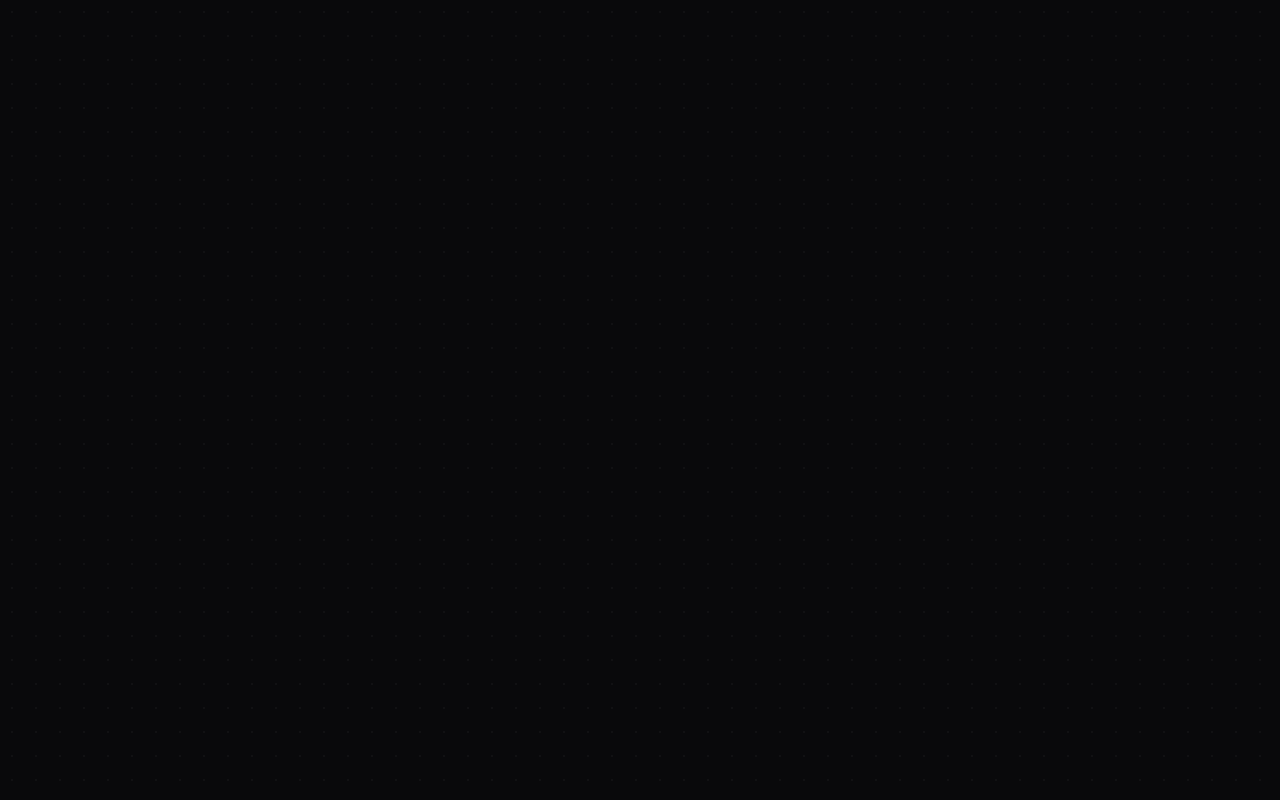
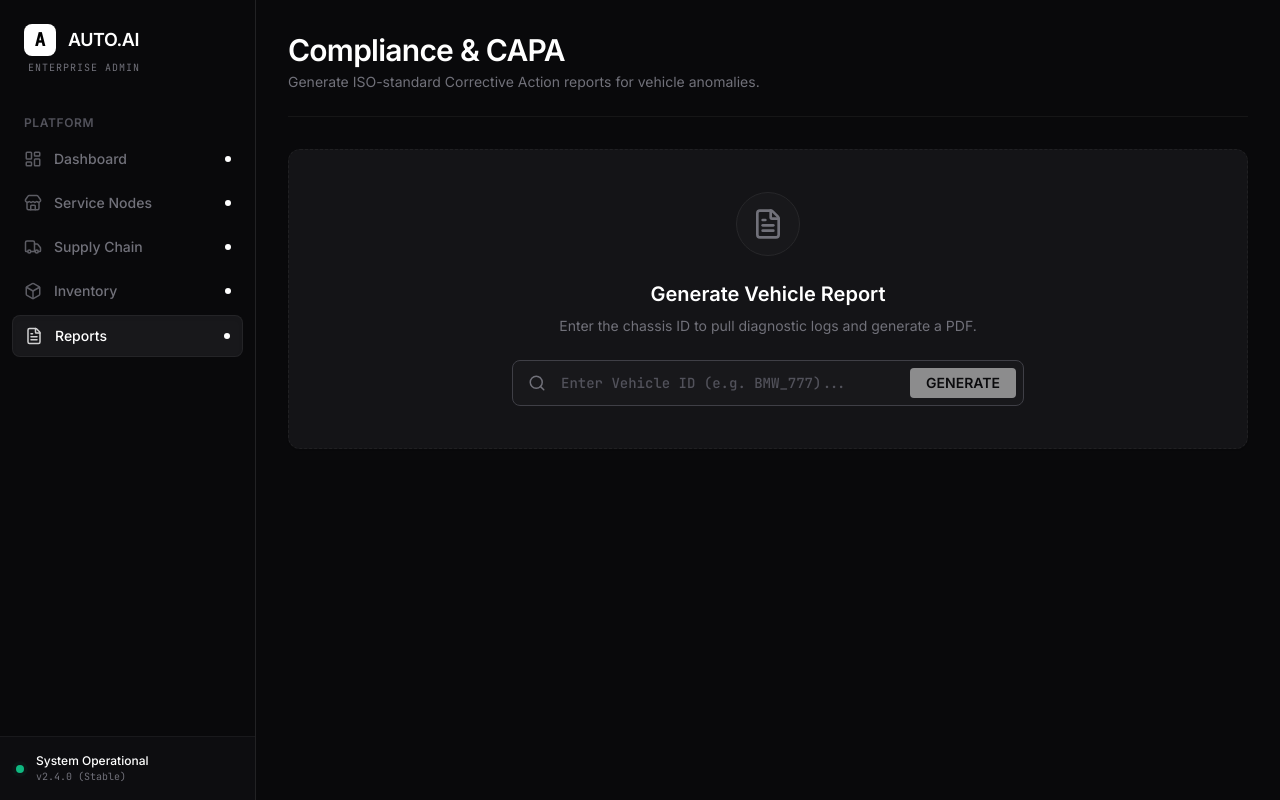
Before and after one commit to PARTHSHARMA4010/Admin-Frontend-EY, a React (Vite) app: page /reports in a window 1280 px wide. Before the commit this address had no page. Built offline with nearby package versions, Linux system fonts and the light colour scheme.

Commit message:
capa added

```diff
--- a/src/App.tsx
+++ b/src/App.tsx
@@ -4,13 +4,14 @@ import Overview from './pages/Overview'; // <--- Import the new Visual Page
 import ServiceCenters from './pages/ServiceCenters';
 import SupplyChain from './pages/SupplyChain';
 import Inventory from './pages/Inventory';
-
+import Reports from './pages/Reports';
 function App() {
   return (
     <BrowserRouter>
       <Routes>
         <Route path="/" element={<Layout />}>
           <Route index element={<Overview />} /> {/* <--- USE OVERVIEW HERE */}
+          <Route path="reports" element={<Reports />} /> {/* ✅ NEW ROUTE */}
           <Route path="centers" element={<ServiceCenters />} />
           <Route path="supply" element={<SupplyChain />} />
           <Route path="inventory" element={<Inventory />} />
--- a/src/components/Sidebar.tsx
+++ b/src/components/Sidebar.tsx
@@ -1,13 +1,16 @@
-import { LayoutDashboard, Store, Truck, Box} from 'lucide-react';
+import { LayoutDashboard, Store, Truck, Box, FileText} from 'lucide-react';
 import { NavLink } from 'react-router-dom';
 import clsx from 'clsx';
 
 const Sidebar = () => {
+
+// ... inside component ...
 const links = [
   { name: 'Dashboard', icon: LayoutDashboard, path: '/' },
   { name: 'Service Nodes', icon: Store, path: '/centers' },
   { name: 'Supply Chain', icon: Truck, path: '/supply' },
   { name: 'Inventory', icon: Box, path: '/inventory' },
+  { name: 'Reports', icon: FileText, path: '/reports' }, // ✅ NEW LINK
 ];
 
   return (
--- /dev/null
+++ b/src/pages/Reports.tsx
@@ -0,0 +1,149 @@
+import { useState } from 'react';
+import { FileText, Search, Download, ShieldCheck, AlertTriangle, CheckCircle2 } from 'lucide-react';
+
+const Reports = () => {
+  const [vehicleId, setVehicleId] = useState('');
+  const [loading, setLoading] = useState(false);
+  const [reportReady, setReportReady] = useState(false);
+
+  const handleSearch = (e: React.FormEvent) => {
+    e.preventDefault();
+    if (!vehicleId) return;
+    setLoading(true);
+
+    // Simulate "Generating" process
+    setTimeout(() => {
+      setLoading(false);
+      setReportReady(true);
+    }, 1500);
+  };
+
+  const downloadReport = () => {
+    // TRIGGER THE ACTUAL API DOWNLOAD
+    const url = `https://ey-model-prediction.onrender.com/capa/${vehicleId}`;
+    window.open(url, '_blank');
+  };
+
+  return (
+    <div className="max-w-5xl mx-auto space-y-8 animate-in fade-in duration-500">
+
+      {/* Header */}
+      <div className="flex justify-between items-end border-b border-white/5 pb-6">
+        <div>
+          <h1 className="text-3xl font-bold text-white tracking-tight">Compliance & CAPA</h1>
+          <p className="text-zinc-500 text-sm mt-1">Generate ISO-standard Corrective Action reports for vehicle anomalies.</p>
+        </div>
+      </div>
+
+      {/* Search Section */}
+      <div className="obsidian-card p-8 flex flex-col items-center justify-center min-h-[300px] border-dashed border-2 border-zinc-800 bg-zinc-950/50">
+
+        {!reportReady ? (
+          <div className="w-full max-w-lg text-center space-y-6">
+            <div className="w-16 h-16 bg-zinc-900 rounded-full flex items-center justify-center mx-auto border border-zinc-800 text-zinc-500">
+               <FileText size={32} />
+            </div>
+
+            <div className="space-y-2">
+               <h3 className="text-xl font-semibold text-white">Generate Vehicle Report</h3>
+               <p className="text-zinc-500 text-sm">Enter the chassis ID to pull diagnostic logs and generate a PDF.</p>
+            </div>
+
+            <form onSubmit={handleSearch} className="relative">
+              <Search className="absolute left-4 top-3.5 text-zinc-500" size={18} />
+              <input
+                value={vehicleId}
+                onChange={(e) => setVehicleId(e.target.value)}
+                placeholder="Enter Vehicle ID (e.g. BMW_777)..."
+                className="w-full pl-12 pr-4 py-3 bg-zinc-900 border border-zinc-700 rounded-lg text-white placeholder-zinc-600 focus:border-emerald-500 focus:ring-1 focus:ring-emerald-500 transition-all font-mono"
+              />
+              <button
+                type="submit"
+                disabled={loading || !vehicleId}
+                className="absolute right-2 top-2 bottom-2 px-4 bg-white text-black font-bold rounded hover:bg-zinc-200 transition-colors disabled:opacity-50 text-sm"
+              >
+                {loading ? 'GENERATING...' : 'GENERATE'}
+              </button>
+            </form>
+          </div>
+        ) : (
+          <div className="w-full max-w-2xl animate-in slide-in-from-bottom-4 duration-500">
+            {/* Success Card */}
+            <div className="bg-zinc-900 border border-emerald-500/30 rounded-xl overflow-hidden shadow-2xl shadow-emerald-900/10">
+
+              {/* Header */}
+              <div className="bg-emerald-950/30 p-4 border-b border-emerald-500/20 flex justify-between items-center">
+                 <div className="flex items-center gap-3">
+                   <div className="p-2 bg-emerald-500/20 rounded text-emerald-500">
+                     <CheckCircle2 size={20} />
+                   </div>
+                   <div>
+                     <h3 className="text-white font-bold text-sm">CAPA Report Generated</h3>
+                     <p className="text-emerald-500 text-xs font-mono uppercase tracking-wider">Ready for Download</p>
+                   </div>
+                 </div>
+                 <div className="text-right">
+                    <div className="text-zinc-500 text-[10px] uppercase font-bold">Reference ID</div>
+                    <div className="text-white font-mono text-xs">REF-{Math.floor(Math.random() * 100000)}</div>
+                 </div>
+              </div>
+
+              {/* Content / Hardcoded Details */}
+              <div className="p-6 grid grid-cols-2 gap-6">
+                 <div>
+                    <h4 className="text-xs text-zinc-500 uppercase font-bold mb-3">Target Asset</h4>
+                    <div className="bg-zinc-950 p-3 rounded border border-white/5 space-y-2">
+                       <div className="flex justify-between text-sm">
+                          <span className="text-zinc-400">Vehicle ID</span>
+                          <span className="text-white font-mono">{vehicleId}</span>
+                       </div>
+                       <div className="flex justify-between text-sm">
+                          <span className="text-zinc-400">Model Year</span>
+                          <span className="text-white font-mono">2024</span>
+                       </div>
+                       <div className="flex justify-between text-sm">
+                          <span className="text-zinc-400">Mileage</span>
+                          <span className="text-white font-mono">12,405 KM</span>
+                       </div>
+                    </div>
+                 </div>
+
+                 <div>
+                    <h4 className="text-xs text-zinc-500 uppercase font-bold mb-3">Compliance Checks</h4>
+                    <div className="space-y-2">
+                       <div className="flex items-center gap-2 text-xs text-zinc-300">
+                          <ShieldCheck size={14} className="text-emerald-500"/> ISO 9001 Standards Met
+                       </div>
+                       <div className="flex items-center gap-2 text-xs text-zinc-300">
+                          <ShieldCheck size={14} className="text-emerald-500"/> Root Cause Analysis (RCA) Included
+                       </div>
+                       <div className="flex items-center gap-2 text-xs text-zinc-300">
+                          <AlertTriangle size={14} className="text-amber-500"/> 2 Minor Anomalies Flagged
+                       </div>
+                    </div>
+                 </div>
+              </div>
+
+              {/* Footer / Action */}
+              <div className="p-4 bg-zinc-950 border-t border-white/5 flex justify-between items-center">
+                 <button onClick={() => setReportReady(false)} className="text-xs text-zinc-500 hover:text-white underline">
+                    Start New Search
+                 </button>
+                 <button
+                   onClick={downloadReport}
+                   className="flex items-center gap-2 bg-emerald-600 hover:bg-emerald-500 text-white px-6 py-2 rounded font-bold transition-all shadow-lg shadow-emerald-500/20"
+                 >
+                    <Download size={16} /> DOWNLOAD PDF
+                 </button>
+              </div>
+
+            </div>
+          </div>
+        )}
+
+      </div>
+    </div>
+  );
+};
+
+export default Reports;
```
Lines whose indentation alone changed are shown as unchanged.
